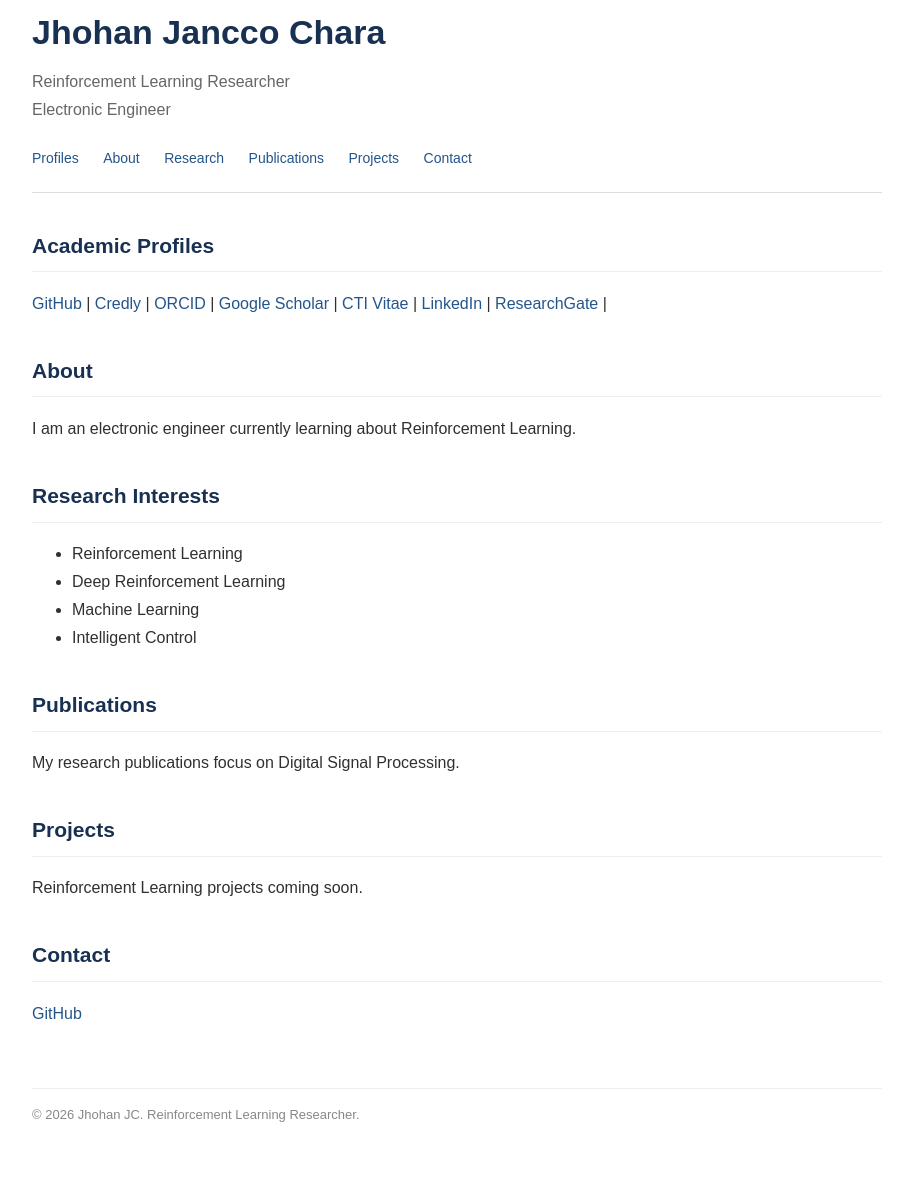
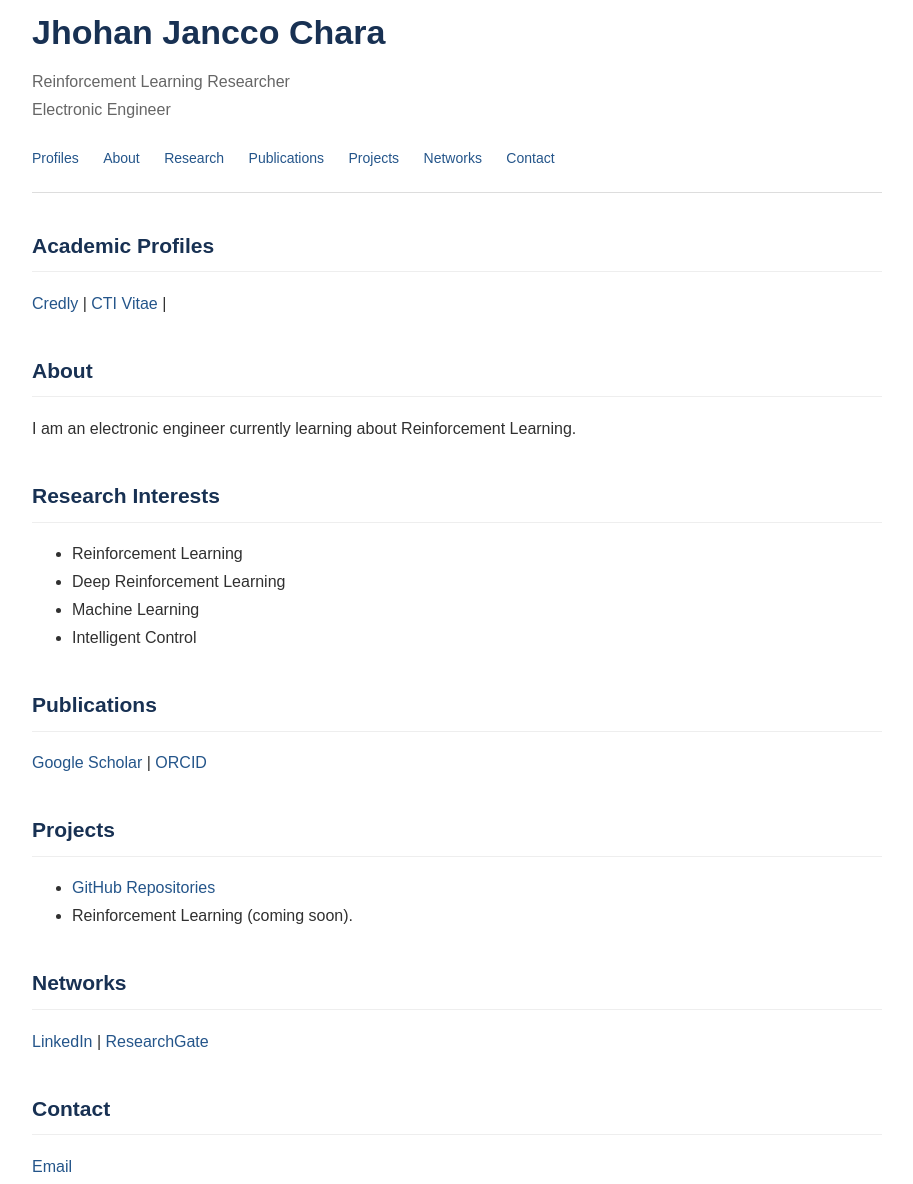
Before and after one commit to JhohanJC/JhohanJC.github.io, a plain HTML site: page index.html in a window 1280 px wide. Shown: the part 57-1241 px from the top of the page, without its empty margins (183-1096 px from the left). Drawn offline with Linux system fonts and the light colour scheme.

Commit message:
Update 5

```diff
--- a/index.html
+++ b/index.html
@@ -98,6 +98,7 @@
         <a href="#research">Research</a>
         <a href="#publications">Publications</a>
         <a href="#projects">Projects</a>
+        <a href="#networks">Networks</a>
         <a href="#contact">Contact</a>
     </nav>
 </header>
@@ -107,21 +108,15 @@
     <section id="profiles">
         <h2>Academic Profiles</h2>
         <p>
-            <a href="https://github.com/JhohanJC" target="_blank" rel="noopener">GitHub</a> |
             <a href="https://www.credly.com/users/jhohan.jc" target="_blank" rel="noopener">Credly</a> |
-            <a href="https://orcid.org/0000-0002-3928-3816" target="_blank" rel="noopener">ORCID</a> |
-            <a href="https://scholar.google.com/citations?hl=es&user=8TU4l4wAAAAJ" target="_blank" rel="noopener">Google Scholar</a> |
             <a href="https://ctivitae.concytec.gob.pe/appDirectorioCTI/VerDatosInvestigador.do?id_investigador=175487" target="_blank" rel="noopener">CTI Vitae</a> |
-            <a href="https://www.linkedin.com/in/jhohanjc/" target="_blank" rel="noopener">LinkedIn</a> |
-            <a href="https://www.researchgate.net/profile/Jhohan-Jancco-Chara" target="_blank" rel="noopener">ResearchGate</a> |
         </p>
     </section>
 
     <section id="about">
         <h2>About</h2>
         <p>
-            I am an electronic engineer currently learning
-            about Reinforcement Learning.
+            I am an electronic engineer currently learning about Reinforcement Learning.
         </p>
     </section>
 
@@ -138,26 +133,37 @@
     <section id="publications">
         <h2>Publications</h2>
         <p>
-            My research publications focus on Digital Signal Processing.
+            <a href="https://scholar.google.com/citations?hl=es&user=8TU4l4wAAAAJ">Google Scholar</a> |
+            <a href="https://orcid.org/0000-0002-3928-3816">ORCID</a>
         </p>
     </section>
-
     <section id="projects">
         <h2>Projects</h2>
-        <p>Reinforcement Learning projects coming soon.</p>
+        <ul>
+            <li>
+                <a href="https://github.com/JhohanJC">
+                    GitHub Repositories
+                </a>
+            </li>
+            <li>
+                Reinforcement Learning (coming soon).
+            </li>
+        </ul>
     </section>
-
+    <section id="networks">
+    <h2>Networks</h2>
+        <p>
+            <a href="https://www.linkedin.com/in/jhohanjc/" target="_blank" rel="noopener noreferrer">LinkedIn</a> |
+            <a href="https://www.researchgate.net/profile/Jhohan-Jancco-Chara" target="_blank" rel="noopener noreferrer">ResearchGate</a>
+        </p>
+    </section>
     <section id="contact">
         <h2>Contact</h2>
         <p>
-            <a href="https://github.com/JhohanJC">
-                GitHub
-            </a>
+            <a href="mailto:jhohan.jancco@unsaac.edu.pe">Email</a>
         </p>
     </section>
-
 </main>
-
 <footer>
     © 2026 Jhohan JC. Reinforcement Learning Researcher.
 </footer>
```
